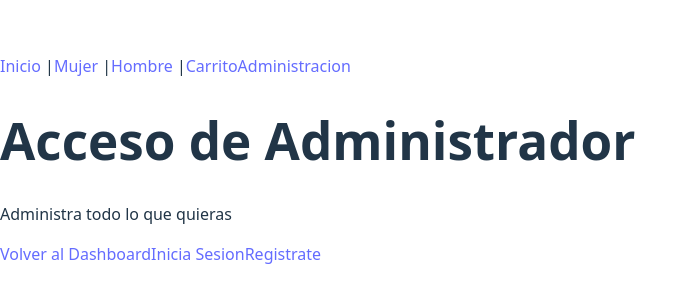
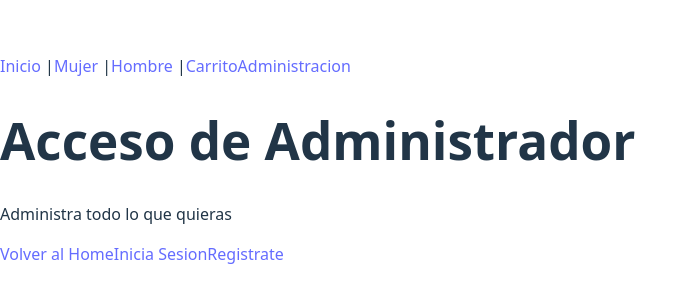
Before and after one commit to Adrianbien43/GuatequeStore, a React (Vite) app: page /administracion in a window 1280 px wide. Shown: the part 240-542 px from the top of the page, without its empty margins (0-698 px from the left). Built offline with nearby package versions, Linux system fonts and the light colour scheme.

Commit message:
Ya esta lo de administracion

```diff
--- a/src/App.jsx
+++ b/src/App.jsx
@@ -11,8 +11,8 @@ import DetallesProducto from "./pages/public/DetallesProducto";
 import Carrito from "./pages/public/Carrito";
 
 // Auth Pages
-import Login from "./pages/auth/Login";
-import Register from "./pages/auth/Register";
+import Login from "./pages/auth/authadmin/Login";
+import Register from "./pages/auth/authadmin/Register";
 
 // Admin Pages
 import Dashboard from "./pages/admin/Dashboard";
--- a/src/pages/admin/AdminAccess.jsx
+++ b/src/pages/admin/AdminAccess.jsx
@@ -6,7 +6,7 @@ export default function AccessAdmin() {
     <div>
       <h1>Acceso de Administrador</h1>
       <p>Administra todo lo que quieras</p>
-      <Link to="/admin/dashboard">Volver al Dashboard</Link>
+      <Link to="/admin/inicio">Volver al Home</Link>
       <Link to="/auth/login">Inicia Sesion</Link>
       <Link to="/auth/register">Registrate</Link>
     </div>
--- a/src/pages/auth/Login.jsx
+++ b/src/pages/auth/authadmin/Login.jsx
@@ -1,7 +1,7 @@
 import { useState } from "react";
 import { Link, useNavigate } from "react-router-dom";
-import { useAuth } from "../../context/AuthContext";
-import FormularioLogin from "../../components/public/FormularioLogin";
+import { useAuth } from "../../../context/AuthContext";
+import FormularioLogin from "../../../components/public/adminpubliclogin/FormularioLogin";
 
 export default function Login() {
   // Obtener funciones del contexto de autenticación
--- a/src/pages/auth/Register.jsx
+++ b/src/pages/auth/authadmin/Register.jsx
@@ -1,7 +1,7 @@
 import { useState } from "react";
 import { Link, useNavigate } from "react-router-dom";
-import { useAuth } from "../../context/AuthContext";
-import FormularioRegister from "../../components/public/FormularioRegister";
+import { useAuth } from "../../../context/AuthContext";
+import FormularioRegister from "../../../components/public/adminpubliclogin/FormularioRegister";
 
 export default function Register() {
   // Obtener funciones del contexto de autenticación
```
Also changed, not shown: src/components/public/adminpubliclogin/FormularioLogin.jsx (renamed from src/components/public/FormularioLogin.jsx), src/components/public/adminpubliclogin/FormularioRegister.jsx (renamed from src/components/public/FormularioRegister.jsx).
